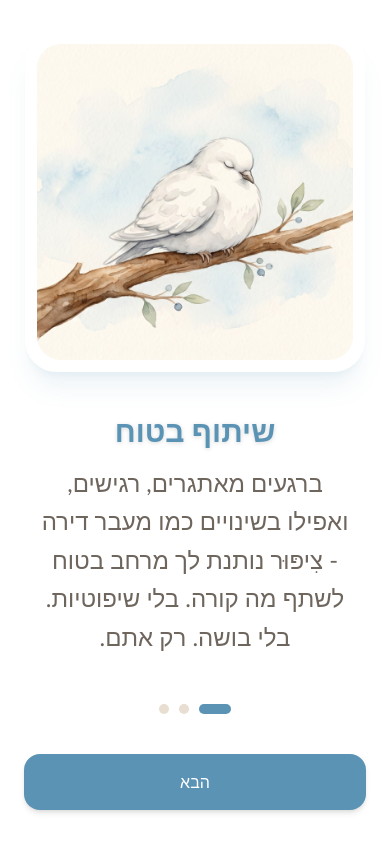
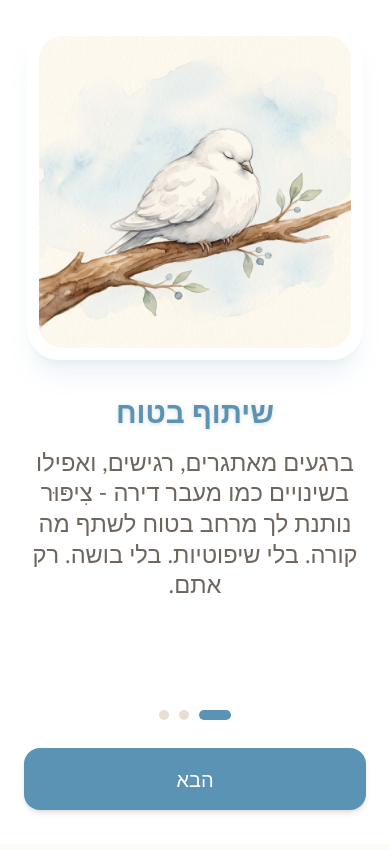
Before and after one commit to tzipur/frontend, a React (Vite) app: page /welcome in a window 390 px wide. Built offline with nearby package versions, Linux system fonts and the light colour scheme.

Commit message:
feat: add onboarding carousel and landing page components responsiveness

```diff
--- a/src/pages/HomePage/index.tsx
+++ b/src/pages/HomePage/index.tsx
@@ -35,11 +35,11 @@ export default function HomePage() {
       animate="visible"
       className="flex flex-col fixed inset-0 h-[100svh] max-h-[100svh] overflow-hidden bg-tzipur-cream"
     >
-      <div className="flex-1 flex flex-col justify-center items-center w-full overflow-y-auto overflow-x-hidden custom-scrollbar p-6 text-center pb-4 pt-8">
+      <div className="flex-1 flex flex-col justify-center items-center w-full overflow-y-auto overflow-x-hidden custom-scrollbar p-4 sm:p-6 text-center pb-2 sm:pb-4 pt-4 sm:pt-8">
         {/* Title */}
         <motion.h1
           variants={itemVariants}
-          className="text-[clamp(4rem,12dvh,6rem)] font-black mb-[clamp(1rem,3dvh,1.5rem)] text-[#5B93B5] tracking-tight drop-shadow-sm leading-tight mt-4 shrink-0"
+          className="text-[clamp(3.25rem,10dvh,6rem)] font-black mb-[clamp(0.5rem,2dvh,1.5rem)] text-[#5B93B5] tracking-tight drop-shadow-sm leading-tight mt-2 sm:mt-4 shrink-0"
         >
           {t('welcome.landing.title')}
         </motion.h1>
@@ -57,7 +57,7 @@ export default function HomePage() {
               ease: 'easeInOut',
             },
           }}
-          className="w-[clamp(8rem,25dvh,16rem)] h-[clamp(8rem,25dvh,16rem)] sm:w-80 sm:h-80 mb-[clamp(1rem,4dvh,2.5rem)] flex items-center justify-center shrink-0 drop-shadow-xl"
+          className="w-[clamp(7rem,22dvh,16rem)] h-[clamp(7rem,22dvh,16rem)] sm:w-80 sm:h-80 mb-[clamp(0.5rem,3dvh,2.5rem)] flex items-center justify-center shrink-0 drop-shadow-xl"
         >
           <img src={logoSrc} alt="Tzipur Logo" className="w-full h-full object-contain" />
         </motion.div>
@@ -65,14 +65,14 @@ export default function HomePage() {
         {/* Subtitle */}
         <motion.p
           variants={itemVariants}
-          className="text-[clamp(1.25rem,3.5dvh,1.875rem)] text-tzipur-brown/80 mb-[clamp(1rem,4dvh,3rem)] max-w-[450px] leading-[1.6] font-medium whitespace-pre-line px-4 mx-auto shrink-0"
+          className="text-[clamp(1.1rem,3dvh,1.875rem)] text-tzipur-brown/80 mb-[clamp(0.5rem,2dvh,3rem)] max-w-[450px] leading-[1.3] sm:leading-[1.6] font-medium whitespace-pre-line px-2 sm:px-4 mx-auto shrink-0"
         >
         {t('welcome.landing.subtitle')}
       </motion.p>
       </div>
 
       {/* Footer Buttons (Pinned to Bottom) */}
-      <footer className="w-full shrink-0 px-6 pt-2 pb-[clamp(1.5rem,4dvh,3rem)] flex flex-col items-center bg-gradient-to-t from-tzipur-cream via-tzipur-cream to-transparent z-10">
+      <footer className="w-full shrink-0 px-6 pt-2 pb-[clamp(1rem,3dvh,3rem)] flex flex-col items-center bg-gradient-to-t from-tzipur-cream via-tzipur-cream to-transparent z-10">
         <div className="w-full max-w-sm space-y-[clamp(0.5rem,2dvh,1rem)]">
           <button
             onClick={() => navigate('/auth')}
@@ -91,6 +91,10 @@ export default function HomePage() {
           >
             {t('welcome.landing.guest')}
           </button>
+
+          <p className="text-center text-[10px] text-tzipur-brown/50 pt-1 sm:pt-2 leading-tight">
+            {t('common.disclaimer')}
+          </p>
         </div>
       </footer>
     </motion.div>
--- a/src/pages/Welcome/index.tsx
+++ b/src/pages/Welcome/index.tsx
@@ -55,23 +55,23 @@ export default function Welcome() {
 
   return (
     <div className="flex-1 flex flex-col relative bg-white text-tzipur-brown overflow-hidden w-full h-full">
-      <main className="flex-1 relative flex flex-col mt-6">
+      <main className="flex-1 relative flex flex-col mt-2 sm:mt-6 overflow-hidden">
         <Swiper
-          className="w-full flex-1 flex"
+          className="w-full h-full flex"
           onSwiper={setSwiper}
           onSlideChange={(s) => setActiveIndex(s.activeIndex)}
           dir="rtl"
         >
           {slides.map((slide, index) => (
             <SwiperSlide key={index} className="flex flex-col">
-              <div className="flex-1 flex flex-col items-center justify-center p-6 pt-2 text-center animate-fade-in">
-                <div className="w-full max-w-[340px] sm:max-w-[420px] aspect-square mb-10 sm:mb-14 rounded-[32px] shadow-xl shadow-tzipur-sky/10 border-4 border-white bg-white p-2 flex items-center justify-center overflow-hidden shrink-0">
+              <div className="h-full flex flex-col items-center justify-center p-4 sm:p-6 text-center animate-fade-in overflow-y-auto overflow-x-hidden custom-scrollbar">
+                <div className="w-[clamp(12rem,40dvh,21rem)] aspect-square mb-[clamp(1rem,4dvh,3.5rem)] rounded-[32px] shadow-xl shadow-tzipur-sky/10 border-4 border-white bg-white p-2 flex items-center justify-center overflow-hidden shrink-0 mx-auto">
                   <img src={slide.image} alt={slide.title} className="w-full h-full object-cover rounded-[24px]" />
                 </div>
 
-                <div className="shrink-0 w-full px-4">
-                  <h2 className="text-3xl sm:text-4xl font-black text-tzipur-sky mb-4 drop-shadow-sm">{slide.title}</h2>
-                  <p className="text-tzipur-brown/80 text-2xl sm:text-3xl leading-[1.6] max-w-[420px] mx-auto font-medium">
+                <div className="shrink-0 w-full px-2 sm:px-4">
+                  <h2 className="text-[clamp(1.5rem,3.5dvh,2.25rem)] sm:text-4xl font-black text-tzipur-sky mb-[clamp(0.5rem,2dvh,1rem)] drop-shadow-sm leading-tight">{slide.title}</h2>
+                  <p className="text-tzipur-brown/80 text-[clamp(1.1rem,2.8dvh,1.5rem)] sm:text-3xl leading-[1.3] sm:leading-[1.6] max-w-[420px] mx-auto font-medium">
                     {slide.text}
                   </p>
                 </div>
@@ -81,7 +81,7 @@ export default function Welcome() {
         </Swiper>
       </main>
 
-      <footer className="p-6 pb-10 flex flex-col items-center gap-6">
+      <footer className="px-6 pt-2 pb-[clamp(1.5rem,4dvh,2.5rem)] shrink-0 flex flex-col items-center gap-[clamp(1rem,3dvh,1.5rem)] z-10">
         <div className="flex gap-2.5">
           {slides.map((_, index) => (
             <div
@@ -93,10 +93,10 @@ export default function Welcome() {
           ))}
         </div>
 
-        <div className="w-full flex flex-col gap-3 mt-4">
+        <div className="w-full flex flex-col gap-3 mt-1 sm:mt-4">
           <button
             onClick={handleNext}
-            className="w-full bg-tzipur-sky text-white py-4 rounded-2xl font-medium text-base shadow-md hover:bg-tzipur-sky/90 transition"
+            className="w-full bg-tzipur-sky text-white py-[clamp(0.8rem,2dvh,1rem)] rounded-2xl font-medium text-[clamp(1.125rem,2.5dvh,1.25rem)] shadow-md hover:bg-tzipur-sky/90 transition"
           >
             {activeIndex === slides.length - 1 ? t('welcome.start') : t('welcome.next')}
           </button>
```
